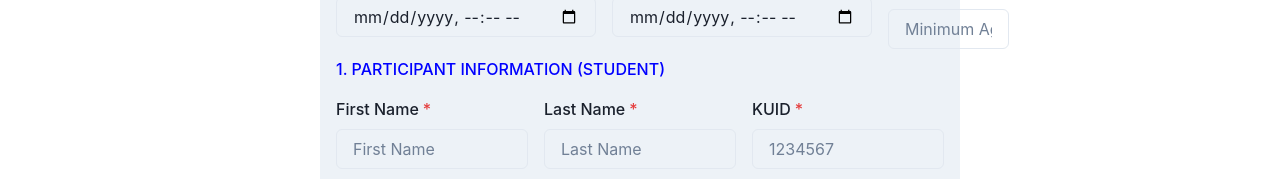
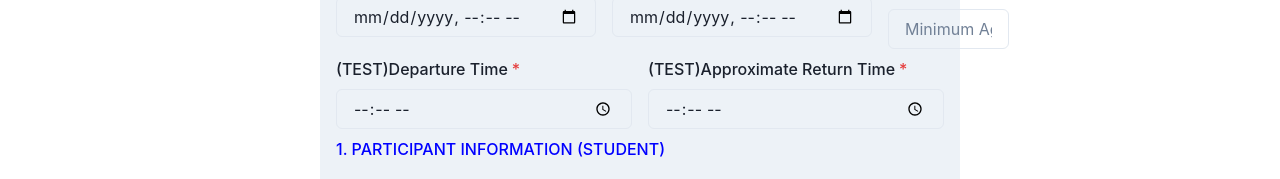
Before and after one commit to DomenicoDicosimo/Kean-Travel-Approval, a React (Create React App) app in the folder client/: page /student-travel-registration-form-day in a window 1280 px wide. Shown: the part 323-502 px from the top of the page. Built offline with nearby package versions, Linux system fonts and the light colour scheme; no server answers.

Commit message:
Add departure and arrival time fields to the student travel registration form. Set min date to today

```diff
--- a/client/src/components/StudentTravelRegistrationFormDay.js
+++ b/client/src/components/StudentTravelRegistrationFormDay.js
@@ -71,6 +71,9 @@ export default function StudentTravelRegistrationFormDay() {
     relationToParticipant: '',
     emergencyContactPhone: '',
     emergencyContactAddress: '',
+
+    deptime: '',
+    arrtime: '',
   });
 
   const handleTransportationChange = (value) => {
@@ -171,6 +174,7 @@ export default function StudentTravelRegistrationFormDay() {
                   type="date"
                   id="event_date"
                   name="event_date"
+                  min={new Date().toISOString().split('T')[0]} // Today's date
                   onChange={handleInputChange}
                   value={formData.event_date}
                 />
@@ -224,6 +228,31 @@ export default function StudentTravelRegistrationFormDay() {
                   pattern="[0-9]{1,2}"
                   onChange={handleInputChange}
                   value={formData.minimum_age_requirement}
+                />
+              </FormControl>
+            </HStack>
+
+            <HStack spacing={4}>
+              <FormControl isRequired>
+                <FormLabel htmlFor="deptime">(TEST)Departure Time</FormLabel>
+                <Input
+                  type="time"
+                  id="deptime"
+                  name="deptime"
+                  placeholder="Departure Time"
+                  onChange={handleInputChange}
+                  value={formData.deptime}
+                />
+              </FormControl>
+              <FormControl isRequired>
+                <FormLabel htmlFor="arrtime">(TEST)Approximate Return Time</FormLabel>
+                <Input
+                  type="time"
+                  id="arrtime"
+                  name="arrtime"
+                  placeholder="Approximate Return Time"
+                  onChange={handleInputChange}
+                  value={formData.arrtime}
                 />
               </FormControl>
             </HStack>
```
Also changed, not shown: 2 other files (tests, documents, lock files or other folders).
